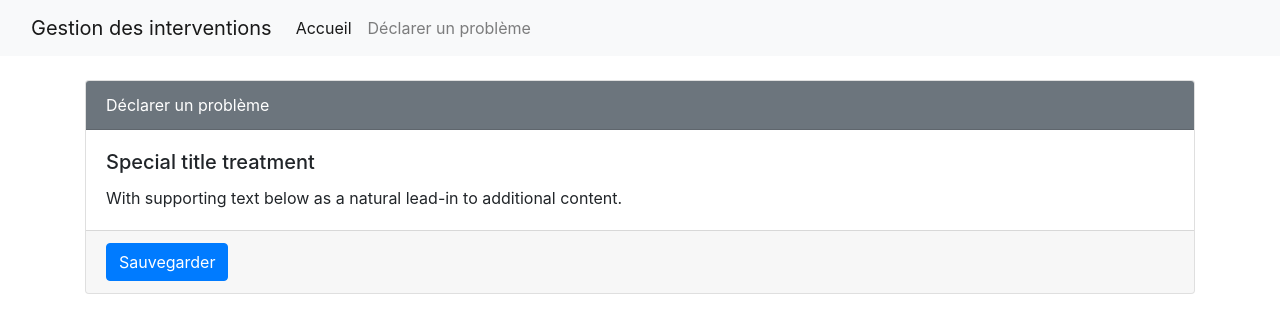
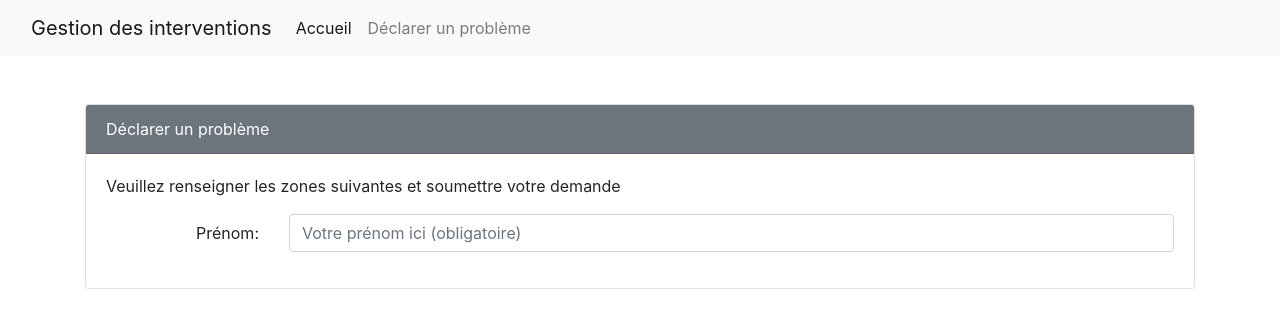
Before and after one commit to Akourd/Interventions, an Angular app: page /probleme in a window 1280 px wide. Shown: the top 332 px of the page. Built offline with nearby package versions, Linux system fonts and the light colour scheme.

Commit message:
Debut du travail 8

```diff
--- a/src/app/probleme/probleme.component.html
+++ b/src/app/probleme/probleme.component.html
@@ -1,16 +1,50 @@
-
+<br />
 <div class="container">
-    <br/>
+    <br />
     <div class="card">
         <div class="card-header text-white bg-secondary">
             Déclarer un problème
         </div>
         <div class="card-body">
-    <h5 class="card-title">Special title treatment</h5>
-    <p class="card-text">With supporting text below as a natural lead-in to additional content.</p>
-    </div>
-    <div class="card-footer">
-        <button class="btn btn-primary" type="submit">Sauvegarder</button>
+
+            <p class="card-text">Veuillez renseigner les zones suivantes et soumettre votre demande</p>
+
+            <form class="form-horizontal" novalidate (ngSubmit)="save()" [formGroup]="problemeForm">
+
+                <div class="form-group row">
+                    <label for="prenomId" class="col-md-2 col-form-label text-right">Prénom: </label>
+                    <div class="col-md-10">
+                        <input class="form-control" id="prenomId" type="text"
+                            placeholder="Votre prénom ici (obligatoire)" formControlName="prenomProbleme" [ngClass]="{'is-valid': (problemeForm.get('prenomProbleme').touched ||
+              problemeForm.get('prenomProbleme').dirty) &&
+              (problemeForm.get('prenomProbleme').valid),
+              'is-invalid': (problemeForm.get('prenomProbleme').touched ||
+              problemeForm.get('prenomProbleme').dirty) &&
+              (!problemeForm.get('prenomProbleme').valid )}" />
+
+
+
+                        <span class="form-text" *ngIf="(problemeForm.get('prenomProbleme').touched ||
+            problemeForm.get('prenomProbleme').dirty) &&
+            problemeForm.get('prenomProbleme').errors">
+
+                            <span *ngIf="problemeForm.get('prenomProbleme').errors.minlength">
+                                <small class="text-muted">
+                                    Indiquer au moins 3 caracteres
+                                </small>
+                            </span>
+                            <span *ngIf="problemeForm.get('prenomProbleme').errors.required">
+                                <small class="text-muted">
+                                    Merci de saisir votre prénom.
+                                </small>
+                            </span>
+                        </span>
+
                     </div>
                 </div>
+            </form>
         </div>
+
+
+    </div>
+</div>
--- a/src/app/probleme/probleme.component.ts
+++ b/src/app/probleme/probleme.component.ts
@@ -13,9 +13,13 @@ export class ProblemeComponent implements OnInit {
 
   ngOnInit(): void {
     this.problemeForm = this.fb.group({
-      prenomProbleme: ['',[Validators.minLength(3), Validators.maxLength(200), Validators.required]]
+      prenomProbleme: ['',[Validators.minLength(3), Validators.required]]
 
     })
+
+
+  }
+  save(): void{
   }
 
 }
```
Also changed, not shown: 1 other file (tests, documents, lock files or other folders). Lines whose indentation alone changed are shown as unchanged.
